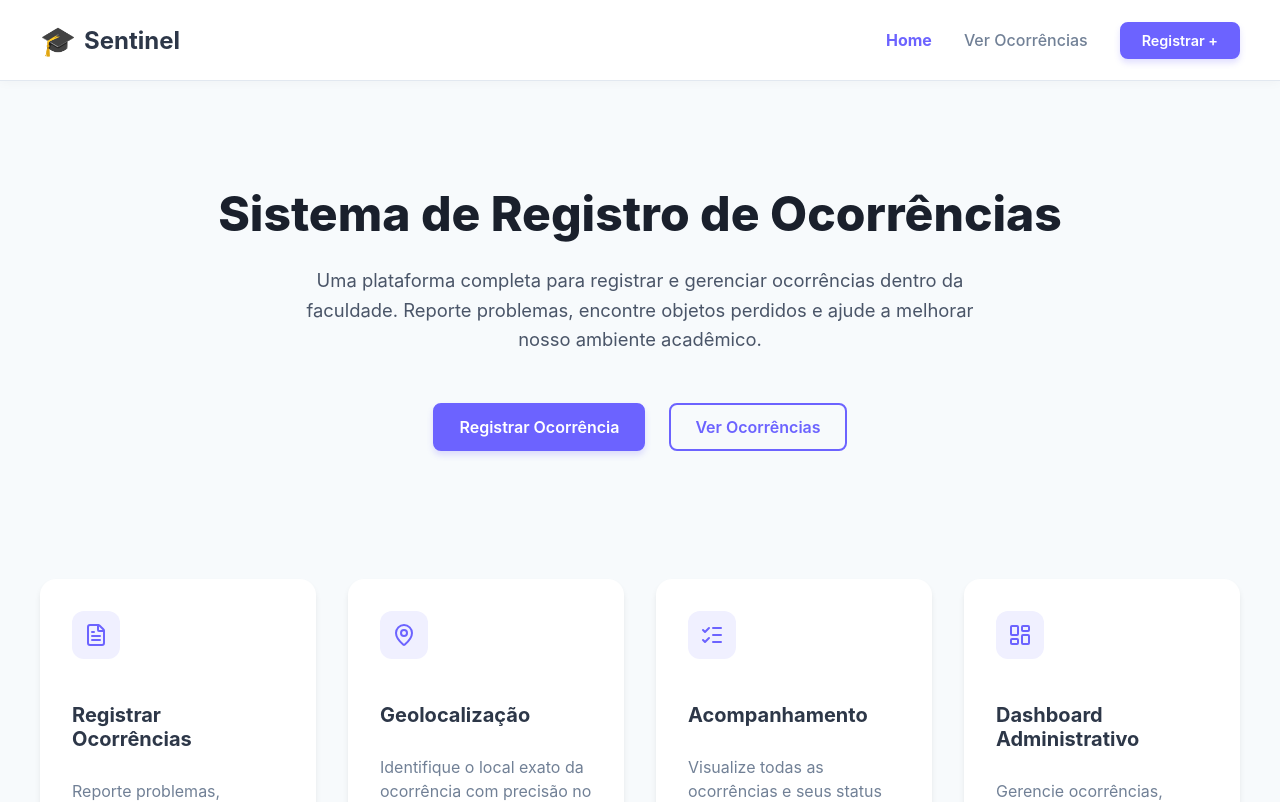
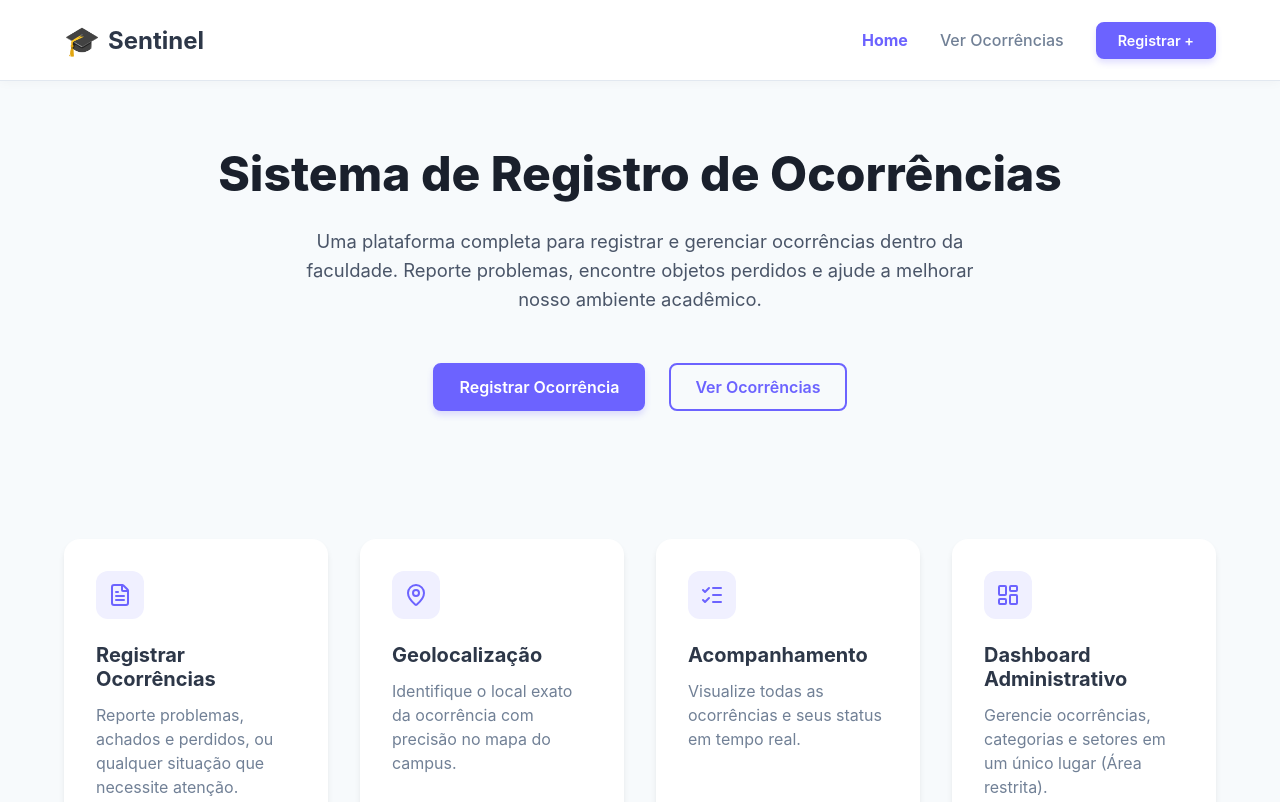
Before and after one commit to SamuellAguiar/Trabalho_BD_II, a React (Vite) app in the folder app/client/: page / in a window 1280 px wide. Shown: the top 802 px of the page. Built offline with nearby package versions, Linux system fonts and the light colour scheme.

Commit message:
Update default layout

```diff
--- a/app/client/src/index.css
+++ b/app/client/src/index.css
@@ -1,3 +1,21 @@
-body{
+/* src/index.css */
+* {
+     box-sizing: border-box;
+     /* O Segredo para não quebrar layout */
      margin: 0;
+     padding: 0;
 }
+
+html,
+body {
+     overflow-x: hidden;
+     /* Impede rolagem horizontal indesejada */
+     width: 100%;
+     max-width: 100vw;
+}
+
+/* Garante que imagens nunca estourem o container */
+img {
+     max-width: 100%;
+     height: auto;
+}
```
